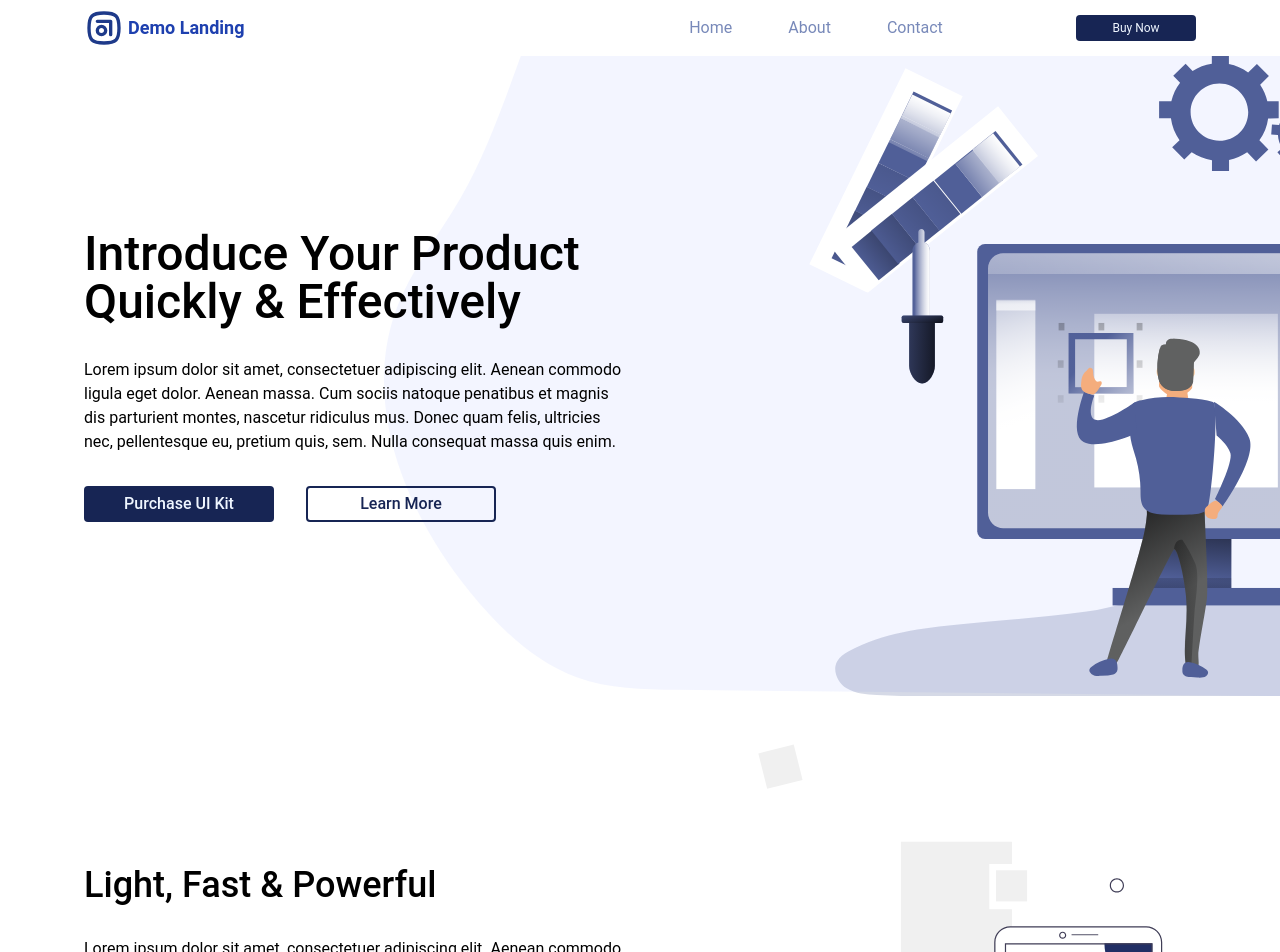
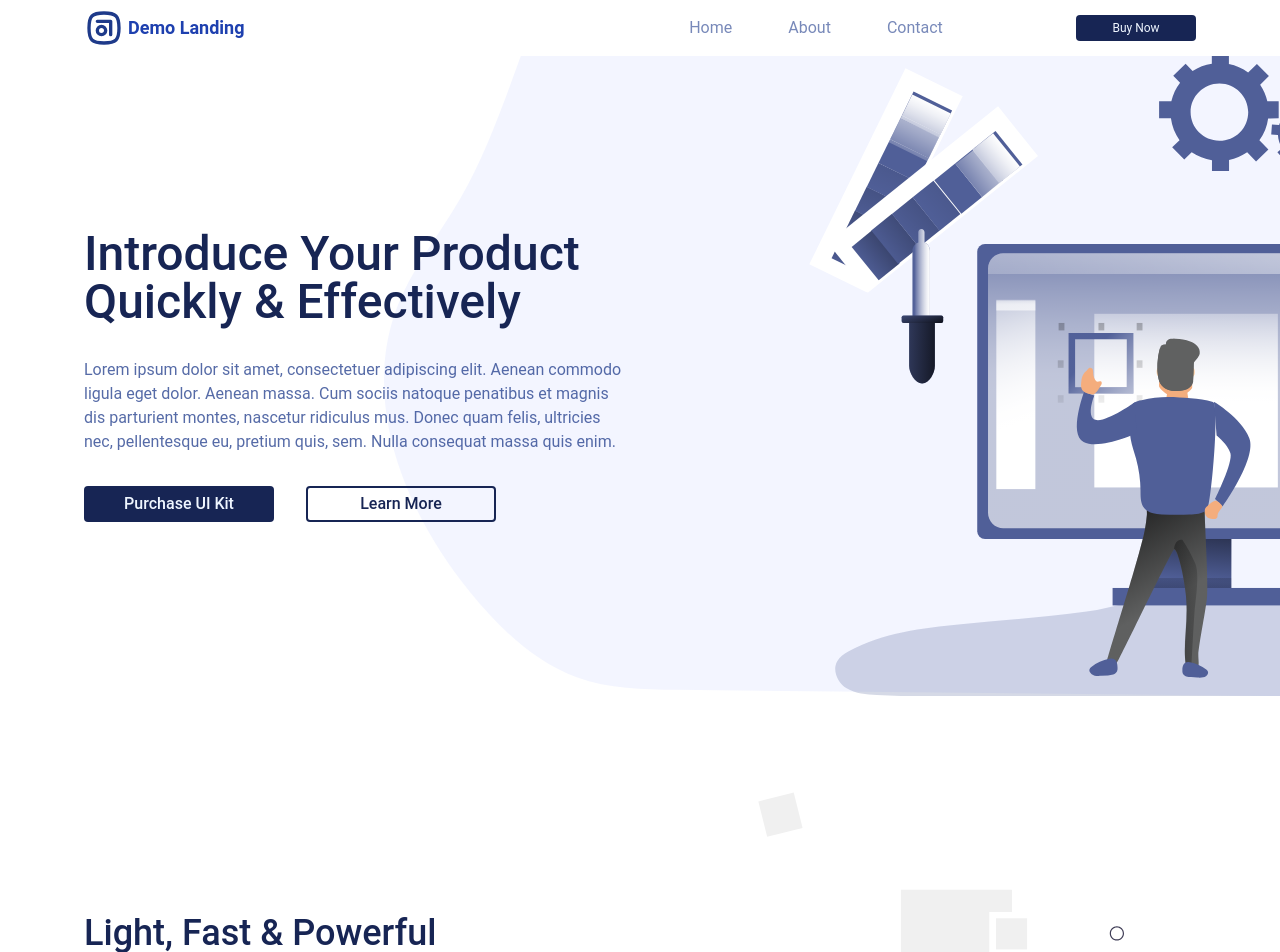
Before and after one commit to telesyk/sample-simple-landing, a Next.js app: page / in a window 1280 px wide. Shown: the top 952 px of the page. Built offline with nearby package versions, Linux system fonts and the light colour scheme.

Commit message:
Add dark-mode styles.

```diff
--- a/src/app/layout.tsx
+++ b/src/app/layout.tsx
@@ -16,7 +16,7 @@ export default function RootLayout({
 }>) {
   return (
     <html lang="en">
-      <body>
+      <body className="bg-white dark:bg-slate-800">
         <GlobalProvider>
           <Header />
           <PagesProvider>{children}</PagesProvider>
--- a/src/components/Buttons/PrimaryButton.tsx
+++ b/src/components/Buttons/PrimaryButton.tsx
@@ -11,7 +11,7 @@ export default function PrimaryButton({
   return (
     <BaseButton
       size={size}
-      className="bg-blue-950 text-blue-50 border-transparent hover:bg-blue-900"
+      className="bg-blue-950 dark:bg-blue-900 text-blue-50 border-transparent hover:bg-blue-900 dark:hover:bg-blue-800"
     >
       {children}
     </BaseButton>
--- a/src/components/Buttons/SecondaryButton.tsx
+++ b/src/components/Buttons/SecondaryButton.tsx
@@ -11,7 +11,7 @@ export default function SecondaryButton({
   return (
     <BaseButton
       size={size}
-      className="text-blue-950 border-2 border-blue-950 hover:border-blue-900 hover:text-blue-900"
+      className="text-blue-950 dark:text-blue-100 border-2 border-blue-950 dark:border-blue-100 hover:border-blue-900 dark:hover:border-blue-50 hover:text-blue-900 dark:hover:text-blue-50"
     >
       {children}
     </BaseButton>
--- a/src/components/Layout/Footer.tsx
+++ b/src/components/Layout/Footer.tsx
@@ -31,7 +31,7 @@ export default function Footer() {
             <Link
               href={socialItem.url}
               title={socialItem.title}
-              className="py-2.5 px-6 lg:pr-0 text-sm transition-colors text-blue-900/60 hover:text-blue-800/90 capitalize"
+              className="py-2.5 px-6 lg:pr-0 text-sm transition-colors text-blue-900/60 hover:text-blue-800/90 dark:text-blue-100 hover:dark:text-blue-200 capitalize"
             >
               {socialItem.title}
             </Link>
@@ -49,7 +49,7 @@ export default function Footer() {
           <li key={navItem.title} className="inline-block">
             <Link
               href={navItem.url}
-              className="py-2.5 px-6 lg:pl-0 text-sm transition-colors text-blue-900/60 hover:text-blue-800/90 capitalize"
+              className="py-2.5 px-6 lg:pl-0 text-sm transition-colors text-blue-900/60 hover:text-blue-800/90 dark:text-blue-100 hover:dark:text-blue-200 capitalize"
             >
               {navItem.title}
             </Link>
@@ -64,7 +64,9 @@ export default function Footer() {
       <Container className="flex-col py-4 lg:py-6">
         <div className="py-7 lg:py-9 flex flex-col lg:flex-row justify-center gap-8 lg:justify-between">
           <div className="flex-auto flex justify-center lg:order-2">
-            <p className="text-2xl font-bold text-blue-900">{brand.title}</p>
+            <p className="text-2xl font-bold text-blue-900 dark:text-blue-100">
+              {brand.title}
+            </p>
           </div>
           <div className="flex-auto flex justify-center lg:justify-end lg:order-3">
             <PrimaryButton size="sm">
--- a/src/components/Layout/Header.tsx
+++ b/src/components/Layout/Header.tsx
@@ -18,7 +18,7 @@ export default function Header() {
           <li key={navItem.title} className="inline-block">
             <Link
               href={navItem.url}
-              className="py-2.5 px-6 transition-colors text-blue-900/60 hover:text-blue-800/90 capitalize"
+              className="py-2.5 px-6 transition-colors text-blue-900/60 hover:text-blue-800/90 dark:text-blue-100 hover:dark:text-blue-200 capitalize"
             >
               {navItem.title}
             </Link>
@@ -29,12 +29,12 @@ export default function Header() {
   }
 
   return (
-    <header className="flex justify-center">
+    <header className="flex justify-center bg-transparent">
       <Container>
         <nav className="w-full inline-flex py-2 gap-6 justify-between items-center">
           <div className="flex-1 inline-flex gap-1 items-center">
             {!brand.logo ? (
-              <TbBrandAbstract className="w-10 h-10 stroke-blue-900" />
+              <TbBrandAbstract className="w-10 h-10 stroke-blue-900 dark:stroke-blue-100" />
             ) : (
               <Image
                 src={brand.logo}
@@ -43,7 +43,7 @@ export default function Header() {
                 height={64}
               />
             )}
-            <h1 className="hidden sm:inline-block font-bold text-lg text-blue-800">
+            <h1 className="hidden sm:inline-block font-bold text-lg text-blue-800 dark:text-blue-100">
               {brand.title}
             </h1>
           </div>
@@ -54,8 +54,8 @@ export default function Header() {
             </PrimaryButton>
           </div>
           <div className="inline-flex justify-end lg:hidden">
-            <button className="rounded border-2 border-blue-900 hover:border-blue-800 transition">
-              <TbMenu className="w-8 h-8 stroke-blue-900" />
+            <button className="rounded border-2 border-blue-900 hover:border-blue-800 dark:border-blue-100 hover:dark:border-blue-200 transition">
+              <TbMenu className="w-8 h-8 stroke-blue-900 dark: dark:stroke-blue-100" />
             </button>
           </div>
         </nav>
--- a/src/components/PriceCard/index.tsx
+++ b/src/components/PriceCard/index.tsx
@@ -18,11 +18,13 @@ export default function PriceCard({ className }: PriceCardProps) {
         <p>Loading price</p>
       ) : (
         <div className={`flex flex-col gap-2.5 p-4 ${className}`}>
-          <div className="font-bold text-5xl text-blue-950">
+          <div className="font-bold text-5xl text-blue-950 dark:text-blue-50">
             $ {priceItem.value}
           </div>
-          <div className="text-blue-950">{priceItem.title}</div>
-          <div className="mt-12 text-zinc-500 text-sm">
+          <div className="text-blue-950 dark:text-blue-100">
+            {priceItem.title}
+          </div>
+          <div className="mt-12 text-zinc-500 dark:text-zinc-100 text-sm">
             {priceItem.description}
           </div>
           <div className="py-1">
--- a/src/components/SectionContainer/index.tsx
+++ b/src/components/SectionContainer/index.tsx
@@ -41,7 +41,7 @@ export default function SectionContainer({
       className={`w-full flex justify-center ${className}`}
       style={sectionStyles}
     >
-      <Container className="py-12 lg:py-22">
+      <Container className="py-12 lg:py-24">
         <div
           className={`w-full gap-8 flex flex-col lg:flex-row items-center ${classesPosition}`}
         >
--- a/src/components/Sections/SectionPricing.tsx
+++ b/src/components/Sections/SectionPricing.tsx
@@ -17,7 +17,7 @@ export default function SectionPricing() {
     <SectionContainer
       title={pricing?.title}
       contentPosition="center"
-      className="py-8 lg:py-32"
+      className="py-8 lg:py-28"
       sectionStyles={styles}
     >
       <TextContent
--- a/src/components/TextContent/index.tsx
+++ b/src/components/TextContent/index.tsx
@@ -20,13 +20,21 @@ export default function TextContent({
     headingType === 'h3' ? (
       <h3 className={`text-base lg:text-md ${baseClasses}`}>{text}</h3>
     ) : headingType === 'h2' ? (
-      <h2 className={`text-2xl lg:text-4xl ${baseClasses}`}>{text}</h2>
+      <h2
+        className={`text-2xl lg:text-4xl text-blue-950 dark:text-blue-50 ${baseClasses}`}
+      >
+        {text}
+      </h2>
     ) : (
-      <h1 className={`text-3xl lg:text-5xl ${baseClasses}`}>{text}</h1>
+      <h1
+        className={`text-3xl lg:text-5xl text-blue-950 dark:text-blue-50 ${baseClasses}`}
+      >
+        {text}
+      </h1>
     )
 
   return (
-    <article className={className}>
+    <article className={`text-blue-900/75 dark:text-blue-100 ${className}`}>
       {title && heading(title)}
       {content && <p className="my-8">{content}</p>}
       {children}
```
